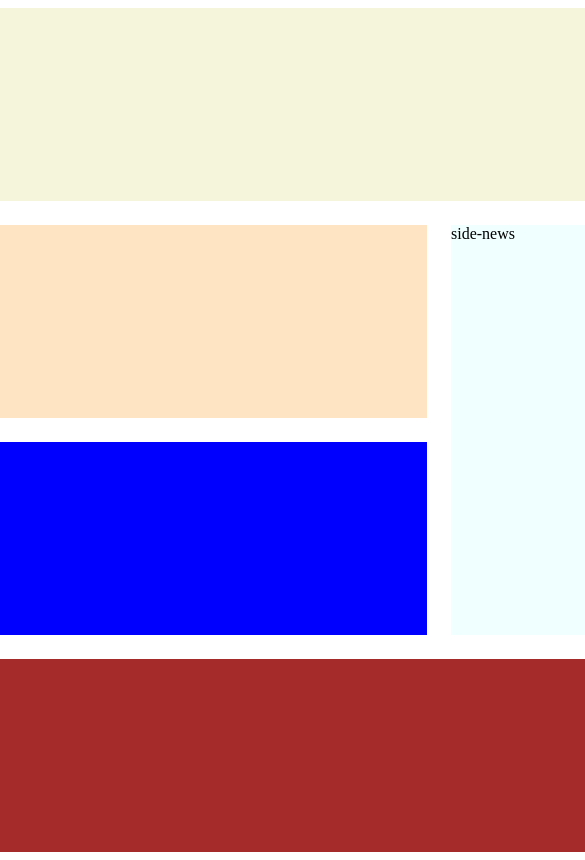
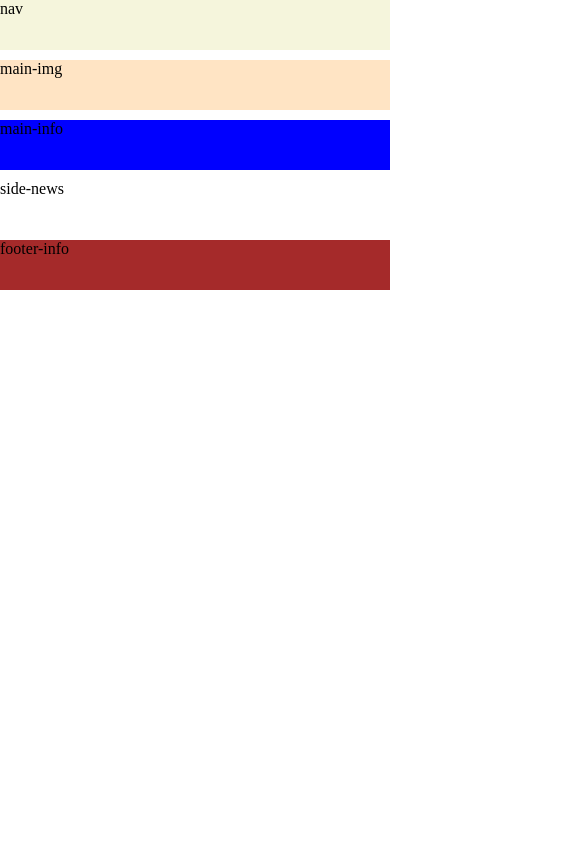
Before and after one commit to mistakeltu/fem_homepage_main, a website: page index.html in a window 390 px wide. Shown: the top 860 px of the page, 585 px wide, since content can reach past the window. Drawn offline with Linux system fonts and the light colour scheme.

Commit message:
Grid layout with responsive

```diff
--- a/css/base/layout.css
+++ b/css/base/layout.css
@@ -1,41 +1,69 @@
-.grid-col-span-2 {
-  grid-column: span 2;
-}
-
-.grid-col-span-3 {
-  grid-column: span 3;
+* {
+  box-sizing: border-box;
+  margin: 0;
+  padding: 0;
 }
 
 .container {
   display: grid;
-  gap: 1.5rem;
-  grid-template-columns: repeat(3, 1fr);
-  justify-content: center;
-  width: 1440px;
-  height: 100vh;
-  margin-left: calc(50% - 720px);
+  grid-template-columns: 1fr 1fr 1fr;
+  gap: 10px;
 }
 
 .nav {
   background-color: beige;
+  grid-column: 1/4;
+  height: 50px;
 }
 
 .main-img {
+  grid-column: 1/3;
+  height: 50px;
   background-color: bisque;
 }
 
 .main-info {
-  grid-column: span 2;
+  grid-column: 1/3;
+  grid-row: 3/4;
+  height: 50px;
   background-color: blue;
 }
 
 .footer-info {
+  grid-column: 1/4;
+  height: 50px;
   background-color: brown;
 }
 
 .side-news {
-  background-color: azure;
-  grid-column-start: 3;
-  grid-row-start: 2;
-  grid-row-end: 4;
+  grid-column: 3/4;
+  grid-row: 2;
+  height: 50px;
 }
+
+@media (max-width: 920px) {
+  .container {
+    grid-template-columns: 1fr;
+    width: 100%;
+  }
+
+  .nav {
+    grid-column: 1;
+  }
+  .main-img {
+    grid-column: 1;
+    grid-row: 2;
+  }
+  .main-info {
+    grid-column: 1;
+    grid-row: 3;
+  }
+  .side-news {
+    grid-column: 1;
+    grid-row: 4;
+  }
+  .footer-info {
+    grid-column: 1;
+    grid-row: 5;
+  }
+}
--- a/index.html
+++ b/index.html
@@ -28,10 +28,10 @@
   </head>
   <body>
     <div class="container">
-      <div class="nav grid-col-span-3">nav</div>
-      <div class="main-img grid-col-span-2">main-img</div>
+      <div class="nav">nav</div>
+      <div class="main-img">main-img</div>
       <div class="main-info">main-info</div>
-      <div class="footer-info grid-col-span-3">footer-info</div>
+      <div class="footer-info">footer-info</div>
       <div class="side-news">side-news</div>
     </div>
   </body>
```
